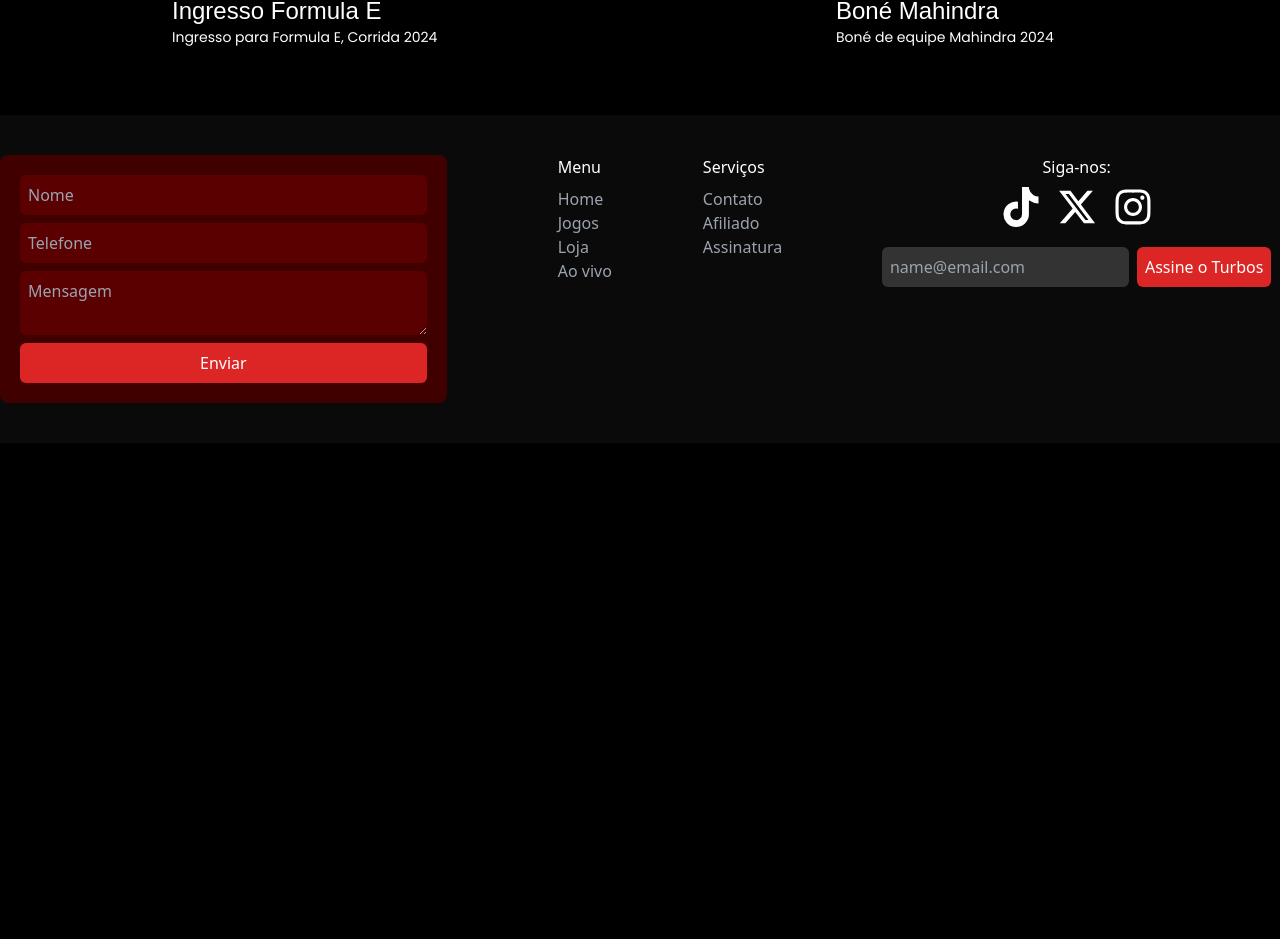
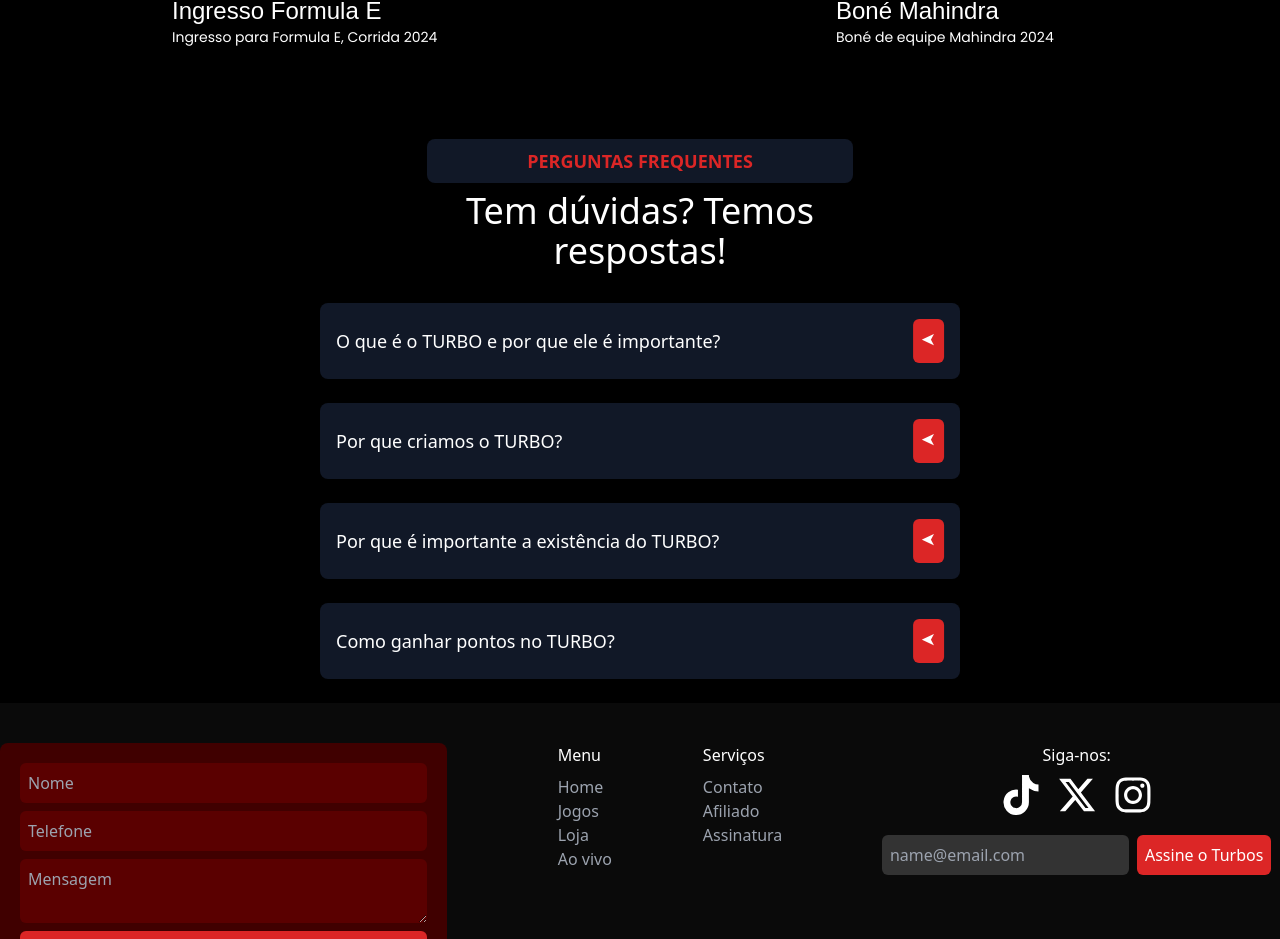
Before and after one commit to ViniciusCastroo/Sprint, a React (Vite) app: page / in a window 1280 px wide. Shown: the part 2315-3254 px from the top of the page. Before the commit the page ends 2758 px from the top, so only its background shows below. Built offline with nearby package versions, Linux system fonts and the light colour scheme; a web font is replaced by a local one.

Commit message:
add Faq.jsx

```diff
--- a/src/App.jsx
+++ b/src/App.jsx
@@ -2,6 +2,7 @@
 import Header from './components/Header';
 import Footer from './components/Footer';
 import Home from './pages/Home';
+import FAQ from './components/Faq';
 
 function App() {
 
@@ -9,7 +10,11 @@ function App() {
     <>
       <Header/>
       <Home/>
+      <br/>
+      <FAQ/>
+      <br/>
       <Footer/>
+
     </>
   )
 }
--- /dev/null
+++ b/src/components/Faq.jsx
@@ -0,0 +1,129 @@
+import { useState } from 'react';
+
+const FAQ = () => {
+  const [selected, setSelected] = useState(null);
+
+  const toggle = (index) => {
+    setSelected(selected === index ? null : index);
+  };
+
+  return (
+    <div>
+      <div className="flex flex-col items-center text-white text-center mb-8">
+        <p className="bg-gray-900 py-2 px-4 text-lg font-semibold text-red-600 rounded-lg w-1/3">
+          PERGUNTAS FREQUENTES
+        </p>
+        <h4 className="text-4xl font-medium mt-2 w-1/3">
+          Tem dúvidas? Temos respostas!
+        </h4>
+      </div>
+
+      <ul className="mx-auto w-1/2 space-y-6">
+        <li className="bg-gray-900 p-4 rounded-lg">
+          <input type="radio" name="objetivo" id="primeiro" className="hidden" />
+          <label
+            className="flex justify-between items-center cursor-pointer text-lg font-medium"
+            htmlFor="primeiro"
+            onClick={() => toggle(1)}
+          >
+            O que é o TURBO e por que ele é importante?
+            <span
+              className={`bg-red-600 p-2 rounded-md text-white transform ${
+                selected === 1 ? 'rotate-90' : 'rotate-180'
+              }`}
+            >
+              ➤
+            </span>
+          </label>
+          <div className={`text-white mt-2 ${selected === 1 ? '' : 'hidden'}`}>
+            <p>
+              TURBO é uma plataforma que reúne diversos tipos de jogos, no qual
+              ao jogar você acumula pontos e com os pontos pode adquirir produtos
+              reais na nossa loja, que possui diversos tipos de prêmios dos mais
+              básicos aos mais complexos.
+            </p>
+          </div>
+        </li>
+
+        <li className="bg-gray-900 p-4 rounded-lg">
+          <input type="radio" name="objetivo" id="segundo" className="hidden" />
+          <label
+            className="flex justify-between items-center cursor-pointer text-lg font-medium"
+            htmlFor="segundo"
+            onClick={() => toggle(2)}
+          >
+            Por que criamos o TURBO?
+            <span
+              className={`bg-red-600 p-2 rounded-md text-white transform ${
+                selected === 2 ? 'rotate-90' : 'rotate-180'
+              }`}
+            >
+              ➤
+            </span>
+          </label>
+          <div className={`text-white mt-2 ${selected === 2 ? '' : 'hidden'}`}>
+            <p>
+              Nós criamos a TURBO para suprir uma demanda do mercado: popularizar
+              a Fórmula E. A partir dessa missão, resolvemos criar uma plataforma
+              que aumenta o interesse por ela e bonifica nossos usuários que estão
+              cada vez mais antenados no mundo da Fórmula E.
+            </p>
+          </div>
+        </li>
+
+        <li className="bg-gray-900 p-4 rounded-lg">
+          <input type="radio" name="objetivo" id="terceiro" className="hidden" />
+          <label
+            className="flex justify-between items-center cursor-pointer text-lg font-medium"
+            htmlFor="terceiro"
+            onClick={() => toggle(3)}
+          >
+            Por que é importante a existência do TURBO?
+            <span
+              className={`bg-red-600 p-2 rounded-md text-white transform ${
+                selected === 3 ? 'rotate-90' : 'rotate-180'
+              }`}
+            >
+              ➤
+            </span>
+          </label>
+          <div className={`text-white mt-2 ${selected === 3 ? '' : 'hidden'}`}>
+            <p>
+              O TURBO é importante pois incentiva a afeição pela Fórmula E, desta
+              forma cria-se um interesse maior por carros elétricos que contribuem
+              para o planeta de forma mais sustentável.
+            </p>
+          </div>
+        </li>
+
+        <li className="bg-gray-900 p-4 rounded-lg">
+          <input type="radio" name="objetivo" id="quarto" className="hidden" />
+          <label
+            className="flex justify-between items-center cursor-pointer text-lg font-medium"
+            htmlFor="quarto"
+            onClick={() => toggle(4)}
+          >
+            Como ganhar pontos no TURBO?
+            <span
+              className={`bg-red-600 p-2 rounded-md text-white transform ${
+                selected === 4 ? 'rotate-90' : 'rotate-180'
+              }`}
+            >
+              ➤
+            </span>
+          </label>
+          <div className={`text-white mt-2 ${selected === 4 ? '' : 'hidden'}`}>
+            <p>
+              Para adquirir pontos basta escolher uma das opções: jogar o modo
+              Quiz, indicar amigos, ou coletar as recompensas diárias. Além
+              disso, você pode aumentar seus pontos jogando nossos jogos de sorte:
+              Roleta ou BET.
+            </p>
+          </div>
+        </li>
+      </ul>
+    </div>
+  );
+};
+
+export default FAQ;
--- a/src/pages/Home.jsx
+++ b/src/pages/Home.jsx
@@ -109,6 +109,11 @@ export default function Home() {
                 </div>
             </div>
         </section>
+
+
+
         </main>
+
+
     );
 }
```
